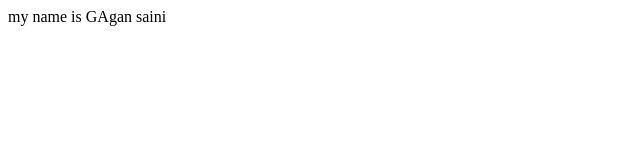
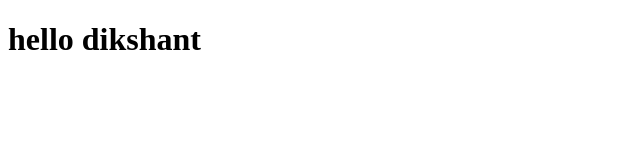
Before and after one commit to dikshantsharma45/dikshant-first, a plain HTML site: page index.html in a window 1280 px wide. Shown: the whole page, without its empty margins (0-640 px from the left). Drawn offline with Linux system fonts and the light colour scheme.

Commit message:
Update index.html

```diff
--- a/index.html
+++ b/index.html
@@ -6,6 +6,6 @@
     <title>Document</title>
 </head>
 <body>
-    my name is GAgan saini
+    <h1>hello dikshant</h1>
 </body>
 </html>
```
